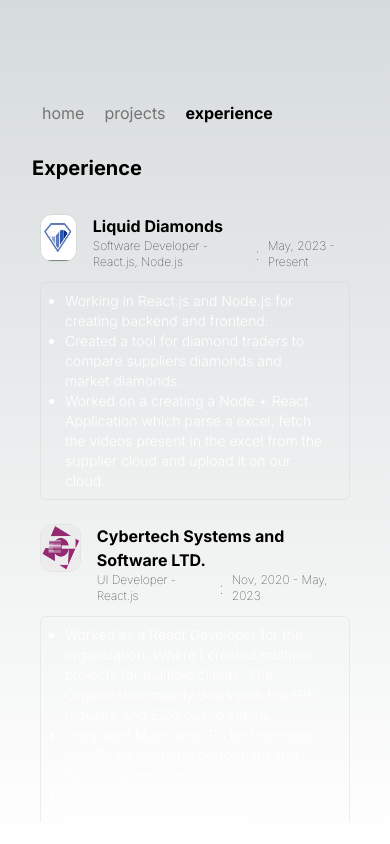
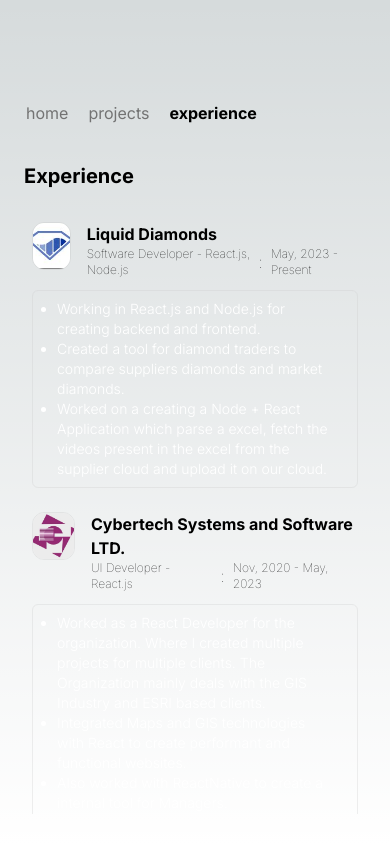
Before and after one commit to DarshanK777/deploy-portfolio, a Next.js app: page /experience in a window 390 px wide. Built offline with nearby package versions, Linux system fonts and the light colour scheme.

Commit message:
minor ui changes

```diff
--- a/app/experience/page.tsx
+++ b/app/experience/page.tsx
@@ -7,7 +7,7 @@
 
 const Page = (props: Props) => {
   return (
-    <section className="w-full p-2 px-8 flex flex-col h-full">
+    <section className="w-full p-4 px-6 flex flex-col h-full">
       <h1 className="font-bold text-xl mb-6">Experience</h1>
       <div className="overflow-y-auto h-full flex flex-col items-start px-2 ">
         {experience.map((item: Experience) => {
@@ -18,7 +18,7 @@
               <div className="flex flex-row mb-2">
                 <Image
                   src={item.image}
-                  className="rounded-xl overflow-hidden border w-12 h-12 border-[#afafaf]/20 mr-4"
+                  className="rounded-xl overflow-hidden border w-12 h-12 border-[#afafaf]/20 mr-4 object-cover"
                   alt={item.name}
                 />
                 <div>
--- a/components/sidebar.tsx
+++ b/components/sidebar.tsx
@@ -25,7 +25,7 @@
   let pathname = usePathname() || "/";
 
   return (
-    <aside className="px-8 py-4 md:px-2 md:py-0 md:w-[150px]">
+    <aside className="px-4 py-4 md:px-2 md:py-0 md:w-[150px]">
       <LayoutGroup>
         <div className="flex flex-row md:flex-col ">
           {Object.entries(navItems).map(([path, { name }]) => {
```
